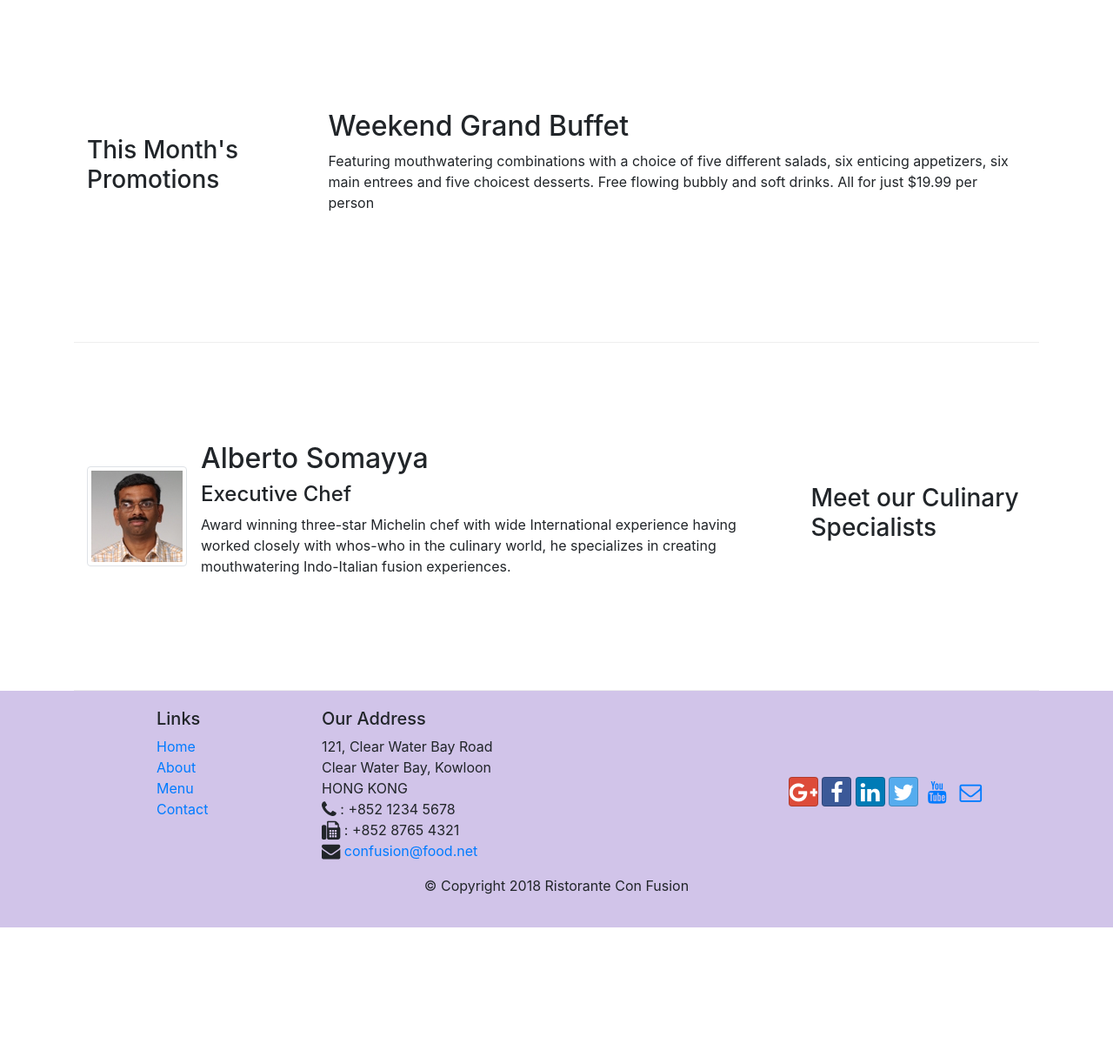
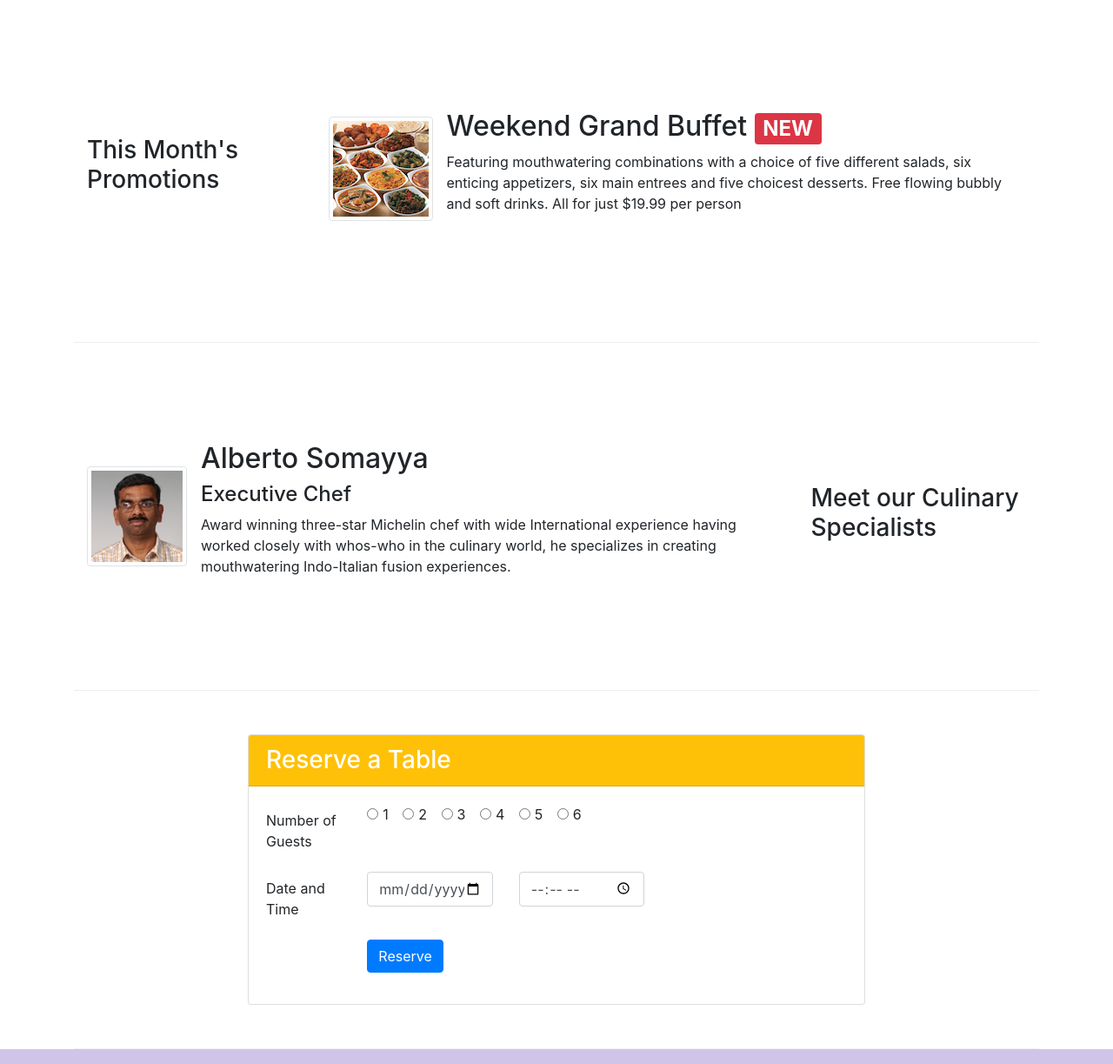
Before and after one commit to and-yida/front-end-web-UI-frameworks-and-tools-bootstrap-treino, a website: page index.html in a window 1280 px wide. Shown: the part 740-1963 px from the top of the page at 87% size. Before the commit the page ends 1806 px from the top, so only its background shows below. Drawn offline with nearby package versions, Linux system fonts and the light colour scheme.

Commit message:
Assignment 2

```diff
--- a/index.html
+++ b/index.html
@@ -38,8 +38,15 @@
                     <h1>Ristorante con Fusion</h1>
                     <p>We take inspiration from the World's best cuisines, and create a unique fusion experience. Our lipsmacking creations will tickle your culinary senses!</p>
                 </div>
-                <div class="col-12 col-sm align-self-center">
-                    <img src="img/logo.png" class="img-fluid">
+                <div class="col-12 col-sm-6">
+                    <div class="row align-items-center">
+                        <div class="col-12 col-sm-6">
+                            <img src="img/logo.png" class="img-fluid">
+                        </div>
+                        <div class="col-12 col-sm-6">
+                            <a role="button" class="btn btn-warning btn-sm btn-block" href="#form">Reserve Table</a>
+                        </div>
+                    </div>
                 </div>
             </div>
         </div>
@@ -56,7 +63,7 @@
                         src="img/uthappizza.png" alt="uthappizza">
                     <div class="media-body">
                         <h2 class="mt-0">Uthappizza <span class="badge badge-danger">HOT</span> <span class="badge badge-pill badge-secondary">$4.99</span></h2>
-                        <p class="d-none d-sm-block"></p>A unique combination of Indian Uthappam (pancake) and Italian pizza, topped with Cerignola olives, ripe vine cherry tomatoes, Vidalia onion, Guntur chillies and Buffalo Paneer.</p>
+                        <p class="d-none d-sm-block">A unique combination of Indian Uthappam (pancake) and Italian pizza, topped with Cerignola olives, ripe vine cherry tomatoes, Vidalia onion, Guntur chillies and Buffalo Paneer.</p>
                     </div>
                 </div>
             </div>
@@ -64,12 +71,18 @@
 
 
         <div class="row row-content align-items-center">
-            <div class="col-12 col-sm-4 col-md-3">
+            <div class="col-12 col-sm-4 order-sm-first col-md-3">
                 <h3>This Month's Promotions</h3>
             </div>
-            <div class="col col-sm col-md">
-                <h2>Weekend Grand Buffet</h2>
-                <p>Featuring mouthwatering combinations with a choice of five different salads, six enticing appetizers, six main entrees and five choicest desserts. Free flowing bubbly and soft drinks. All for just $19.99 per person </p>
+            <div class="col col-sm order-sm-last col-md">
+                <div class="media">
+                    <img class="d-flex mr-3 img-thumbnail align-self-center"
+                        src="img/buffet.png">
+                    <div class="media-body">
+                        <h2 class="mt-0">Weekend Grand Buffet <span class="badge badge-danger">NEW</span></h2>
+                        <p class="d-none d-sm-block">Featuring mouthwatering combinations with a choice of five different salads, six enticing appetizers, six main entrees and five choicest desserts. Free flowing bubbly and soft drinks. All for just $19.99 per person</p>
+                    </div>
+                </div>
             </div>
         </div>
 
@@ -85,6 +98,63 @@
                         <h2 class="mt-0">Alberto Somayya</h2>
                         <h4>Executive Chef</h4>
                         <p class="d-none d-sm-block">Award winning three-star Michelin chef with wide International experience having worked closely with whos-who in the culinary world, he specializes in creating mouthwatering Indo-Italian fusion experiences.</p>
+                    </div>
+                </div>
+            </div>
+        </div>
+
+        <div class="row d-flex justify-content-center row-content">
+            <div class="col-12 col-sm-8 align-items-center">
+                <div class="card" id="#form">
+                    <h3 class="card-header bg-warning text-white">Reserve a Table</h3>
+                    <div class="card-body">
+                        <form id="form">
+                            <div class="form-group row">
+                                <label for="guestsnum" class="col-12 col-sm-2 col-form-label">Number of Guests</label>
+                                <div class="col-12 col-sm-10">
+                                    <div class="form-check form-check-inline">
+                                        <input type="radio" class="form-check-input" name="guests" id="guests1">
+                                        <label class="form-check-label" for="guests1">1</label>
+                                    </div>
+                                    <div class="form-check form-check-inline">
+                                        <input type="radio" class="form-check-input" name="guests" id="guests2">
+                                        <label class="form-check-label" for="guests2">2</label>
+                                    </div>
+                                    <div class="form-check form-check-inline">
+                                        <input type="radio" class="form-check-input" name="guests" id="guests3">
+                                        <label class="form-check-label" for="guests3">3</label>
+                                    </div>
+                                    <div class="form-check form-check-inline">
+                                        <input type="radio" class="form-check-input" name="guests" id="guests4">
+                                        <label class="form-check-label" for="guests4">4</label>
+                                    </div>
+                                    <div class="form-check form-check-inline">
+                                        <input type="radio" class="form-check-input" name="guests" id="guests5">
+                                        <label class="form-check-label" for="guests5">5</label>
+                                    </div>
+                                    <div class="form-check form-check-inline">
+                                        <input type="radio" class="form-check-input" name="guests" id="guests6">
+                                        <label class="form-check-label" for="guests6">6</label>
+                                    </div>
+                                </div>
+                            </div>
+                            <div class="form-group row">
+                                <label for="dateandtime" class="col-12 col-sm-2 col-form-label">Date and Time</label>
+                                <div class="col-12 col-sm-3">
+                                    <input type="date" class="form-control" id="date" name="date" placeholder="Date">
+                                </div>
+                                <div class="col-12 col-sm-3">
+                                    <input type="time" class="form-control" id="time" name="time" placeholder="Time">
+                                </div>
+                            </div>
+                            <div class="form-group row">
+                                <div class="offset-sm-2 col-sm-10">
+                                    <button type="submit" class="btn btn-primary">
+                                        Reserve
+                                    </button>
+                                </div>
+                            </div>
+                        </form>
                     </div>
                 </div>
             </div>
```
Also changed, not shown: contactus.html (+1 -1 lines).
